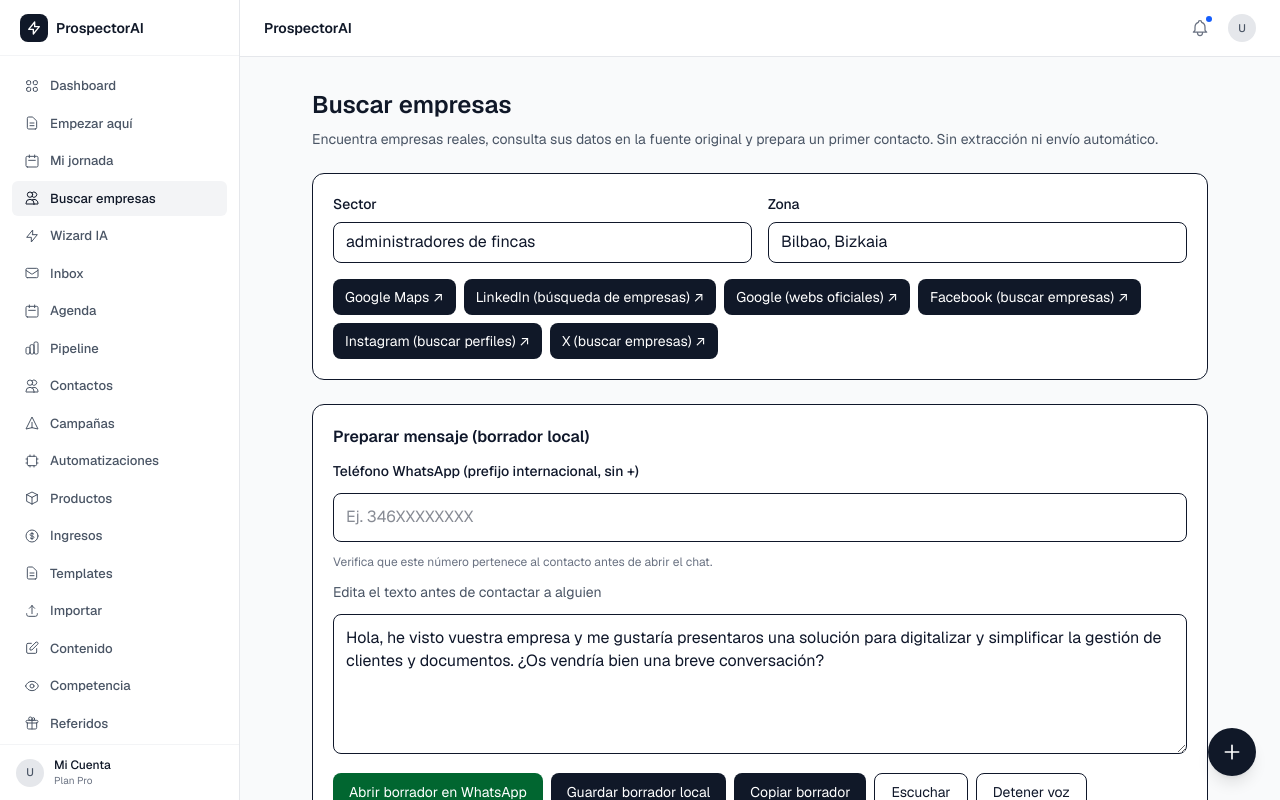
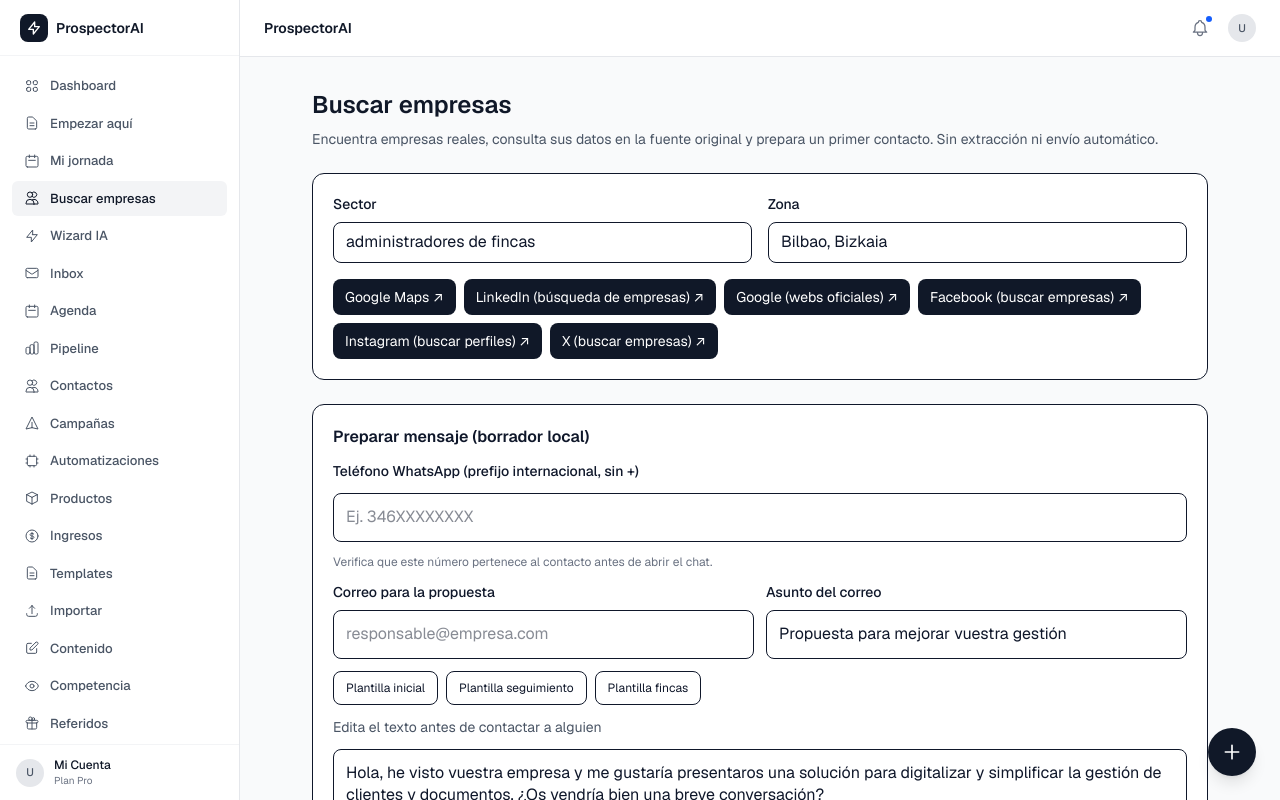
Before and after one commit to kepabilbao67-bot/prospector-AI, a Next.js app: page /buscar-empresas in a window 1280 px wide. Built offline with nearby package versions, Linux system fonts and the light colour scheme.

Commit message:
feat: compose email proposals and reusable outreach templates alongside WhatsApp

```diff
--- a/src/app/(dashboard)/buscar-empresas/page.tsx
+++ b/src/app/(dashboard)/buscar-empresas/page.tsx
@@ -5,6 +5,8 @@ import Link from "next/link";
 
 export default function BuscarEmpresasPage() {
   const [telefono, setTelefono] = useState("");
+  const [correo, setCorreo] = useState("");
+  const [asunto, setAsunto] = useState("Propuesta para mejorar vuestra gestión");
   const [sector, setSector] = useState("administradores de fincas");
   const [zona, setZona] = useState("Bilbao, Bizkaia");
   const [mensaje, setMensaje] = useState("Hola, he visto vuestra empresa y me gustaría presentaros una solución para digitalizar y simplificar la gestión de clientes y documentos. ¿Os vendría bien una breve conversación?");
@@ -63,6 +65,17 @@ export default function BuscarEmpresasPage() {
     setEstado("WhatsApp abierto con el borrador: revisa el destinatario y pulsa Enviar allí si procede.");
   }
 
+  function prepararCorreo() {
+    const email = correo.trim();
+    if (!/^[^\\s@]+@[^\\s@]+\\.[^\\s@]+$/.test(email) || !mensaje.trim()) {
+      setEstado("Introduce un correo electrónico válido y un mensaje antes de preparar el email.");
+      return;
+    }
+    const url = "mailto:" + encodeURIComponent(email) + "?subject=" + encodeURIComponent(asunto) + "&body=" + encodeURIComponent(mensaje);
+    window.location.href = url;
+    setEstado("Se abrió tu aplicación de correo con un borrador; comprueba el destinatario antes de enviarlo.");
+  }
+
   function escuchar() {
     if (!("speechSynthesis" in window)) { setEstado("Este navegador no admite lectura de voz."); return; }
     window.speechSynthesis.cancel();
@@ -101,9 +114,23 @@ export default function BuscarEmpresasPage() {
         <label className="block text-sm font-medium" htmlFor="telefono-prospector">Teléfono WhatsApp (prefijo internacional, sin +)</label>
         <input id="telefono-prospector" type="tel" inputMode="tel" autoComplete="off" value={telefono} onChange={e => setTelefono(e.target.value)} placeholder="Ej. 346XXXXXXXX" className="w-full rounded-lg border p-3 text-sm" />
         <p className="text-xs text-gray-500">Verifica que este número pertenece al contacto antes de abrir el chat.</p>
+        <div className="grid gap-3 sm:grid-cols-2">
+          <label className="text-sm font-medium">Correo para la propuesta
+            <input type="email" value={correo} onChange={e => setCorreo(e.target.value)} maxLength={254} className="mt-2 w-full rounded-lg border p-3 font-normal" placeholder="responsable@empresa.com" />
+          </label>
+          <label className="text-sm font-medium">Asunto del correo
+            <input value={asunto} onChange={e => setAsunto(e.target.value)} maxLength={120} className="mt-2 w-full rounded-lg border p-3 font-normal" />
+          </label>
+        </div>
+        <div className="flex flex-wrap gap-2">
+          <button type="button" className="rounded-lg border px-3 py-2 text-xs" onClick={() => setMensaje("Hola, estoy trabajando en soluciones que simplifican los albaranes, la documentación y el seguimiento comercial. ¿Os vendría bien una demostración breve esta semana?")}>Plantilla inicial</button>
+          <button type="button" className="rounded-lg border px-3 py-2 text-xs" onClick={() => setMensaje("Hola, os escribí hace unos días para presentar una solución de digitalización. ¿Podemos reservar diez minutos para valorar si encaja en vuestro trabajo? Si no os interesa, no volveré a insistir.")}>Plantilla seguimiento</button>
+          <button type="button" className="rounded-lg border px-3 py-2 text-xs" onClick={() => setMensaje("Hola, estamos desarrollando herramientas para administrar fincas y gestionar incidencias, albaranes y documentos desde un mismo lugar. ¿Con quién podría hablar para enseñarle una demostración?")}>Plantilla fincas</button>
+        </div>
         <label className="block text-sm text-gray-600" htmlFor="borrador-prospector">Edita el texto antes de contactar a alguien</label>
         <textarea id="borrador-prospector" rows={5} value={mensaje} onChange={e => setMensaje(e.target.value)} className="w-full rounded-lg border p-3 text-sm" />
         <div className="flex flex-wrap gap-2">
+          <button onClick={prepararCorreo} className="rounded-lg border px-4 py-2 text-sm">Preparar correo</button>
           <button onClick={abrirWhatsApp} className="rounded-lg bg-green-800 px-4 py-2 text-sm text-white">Abrir borrador en WhatsApp</button>
           <button onClick={guardarBorrador} className="rounded-lg bg-gray-900 px-4 py-2 text-sm text-white">Guardar borrador local</button>
           <button onClick={copiar} className="rounded-lg bg-gray-900 px-4 py-2 text-sm text-white">Copiar borrador</button>
```
